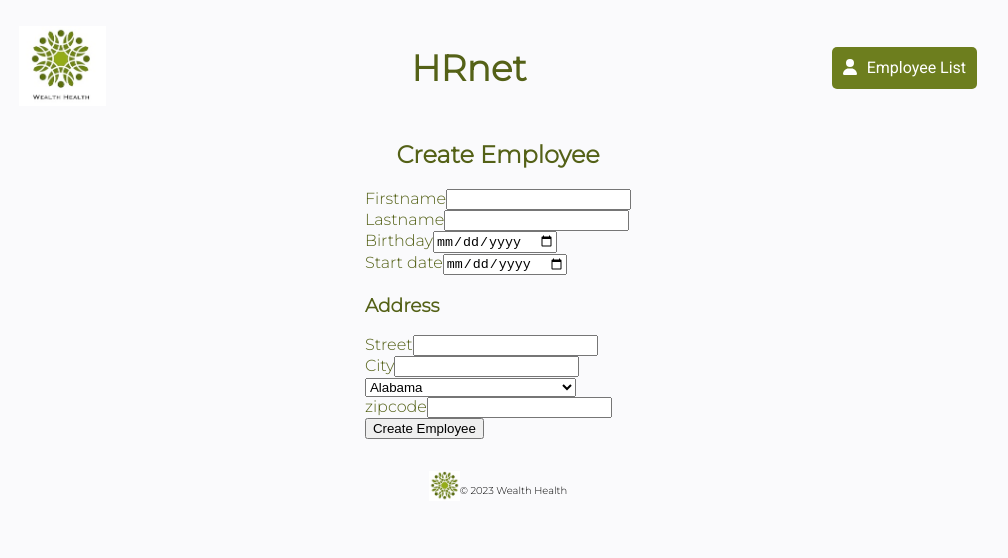
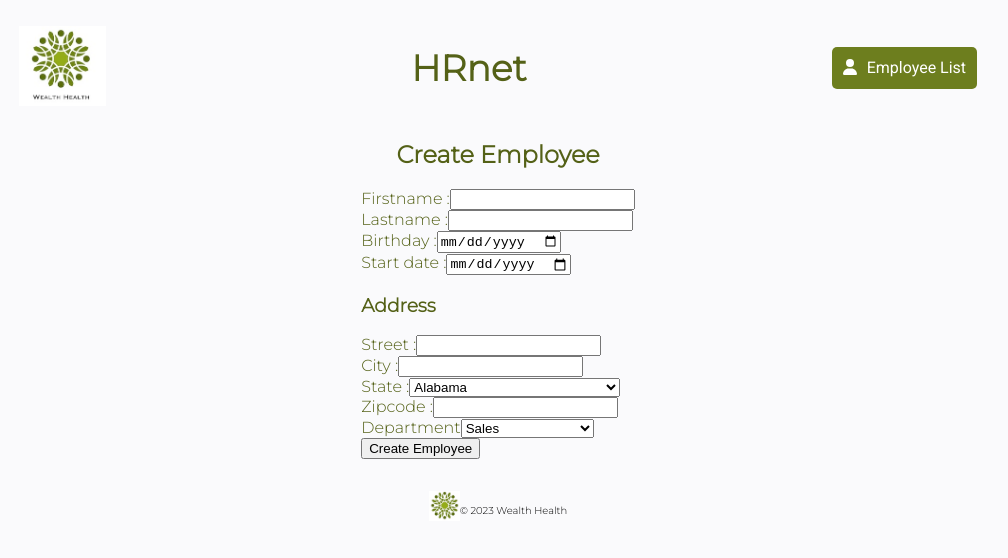
Before and after one commit to GrigoriSchneider/hrnet-react-, a React (Create React App) app: page / in a window 1280 px wide. Shown: the top 558 px of the page, without its empty margins (142-1150 px from the left). Built offline with nearby package versions, Linux system fonts and the light colour scheme.

Commit message:
added empoloyee slice

```diff
--- a/package.json
+++ b/package.json
@@ -14,6 +14,7 @@
     "react": "^18.2.0",
     "react-datepicker": "^4.11.0",
     "react-dom": "^18.2.0",
+    "react-hook-form": "^7.43.9",
     "react-redux": "^8.0.5",
     "react-router-dom": "^6.10.0",
     "react-scripts": "5.0.1",
--- a/src/pages/CreateEmployee/index.js
+++ b/src/pages/CreateEmployee/index.js
@@ -3,16 +3,18 @@ import { useForm, Controller } from "react-hook-form";
 
 import "./CreateEmployee.scss";
 import { states } from "../../datas/states";
+import { useDispatch } from "react-redux";
+import { createEmployee } from "../../store/slices/employeeSlice";
 
 const CreateEmployee = () => {
-  const [newEmployee, setNewEmployee] = useState({});
+  const dispatch = useDispatch();
 
   // useForm()
   const { register, formState, handleSubmit } = useForm();
 
   const onSubmit = (data) => {
+    dispatch(createEmployee(data));
     console.log(data);
-    console.log(states[0]);
   };
 
   return (
@@ -23,7 +25,7 @@ const CreateEmployee = () => {
         {/* person */}
         <section>
           <div className="input-wrapper">
-            <label htmlFor="firstname">Firstname</label>
+            <label htmlFor="firstname">Firstname :</label>
             <input
               type="text"
               id="firstname"
@@ -35,7 +37,7 @@ const CreateEmployee = () => {
           </div>
 
           <div className="input-wrapper">
-            <label htmlFor="lastname">Lastname</label>
+            <label htmlFor="lastname">Lastname :</label>
             <input
               type="text"
               id="lastname"
@@ -47,11 +49,11 @@ const CreateEmployee = () => {
           </div>
 
           <div className="input-wrapper">
-            <label htmlFor="lastname">Birthday</label>
+            <label htmlFor="birthday">Birthday :</label>
             <input
               type="date"
-              placeholder="birthday"
-              {...register("Date of Birth", {})}
+              id="birthday"
+              {...register("birthday", { required: true })}
             />
             {formState.errors.birthday && (
               <p style={{ color: "red" }}>Birthday is required</p>
@@ -59,11 +61,11 @@ const CreateEmployee = () => {
           </div>
 
           <div className="input-wrapper">
-            <label htmlFor="lastname">Start date</label>
+            <label htmlFor="startdate">Start date :</label>
             <input
               type="date"
-              placeholder="startdate"
-              {...register("Start Date", {})}
+              id="startdate"
+              {...register("startdate", { required: true })}
             />
             {formState.errors.startdate && (
               <p style={{ color: "red" }}>Start date is required</p>
@@ -76,7 +78,7 @@ const CreateEmployee = () => {
           <h3>Address</h3>
 
           <div className="input-wrapper">
-            <label htmlFor="street">Street</label>
+            <label htmlFor="street">Street :</label>
             <input
               type="text"
               id="street"
@@ -88,7 +90,7 @@ const CreateEmployee = () => {
           </div>
 
           <div className="input-wrapper">
-            <label htmlFor="city">City</label>
+            <label htmlFor="city">City :</label>
             <input
               type="text"
               id="city"
@@ -99,6 +101,8 @@ const CreateEmployee = () => {
             )}
           </div>
 
+          <div className="input-wrapper">
+            <label htmlFor="state">State :</label>
             <select placeholder="Alabama" {...register("state")} id="state">
               {states.map((state, i) => (
                 <option value={state.name} key={i}>
@@ -106,19 +110,37 @@ const CreateEmployee = () => {
                 </option>
               ))}
             </select>
-        </section>
+          </div>
 
           <div className="input-wrapper">
-          <label htmlFor="zipcode">zipcode</label>
+            <label htmlFor="zipcode">Zipcode :</label>
             <input
               type="number"
               id="zipcode"
               {...register("zipcode", { required: true })}
             />
             {formState.errors.zipcode && (
-            <p style={{ color: "red" }}>zipcode is required</p>
+              <p style={{ color: "red" }}>Zipcode is required</p>
             )}
           </div>
+        </section>
+
+        <section>
+          <div className="input-wrapper">
+            <label htmlFor="department">Department</label>
+            <select
+              placeholder="Sales"
+              {...register("department")}
+              id="department"
+            >
+              <option>Sales</option>
+              <option>Marketing</option>
+              <option>Engineering</option>
+              <option>Human Resources</option>
+              <option>Legal</option>
+            </select>
+          </div>
+        </section>
 
         <button type="submit" className="sign-in-button">
           Create Employee
--- a/src/pages/EmployeeList/index.js
+++ b/src/pages/EmployeeList/index.js
@@ -1,7 +1,14 @@
 import React from "react";
+import { useSelector } from "react-redux";
 
-const index = () => {
-  return <div>hi from Employeelist</div>;
+const EmployeeList = () => {
+  const state = useSelector((state) => state);
+
+  return (
+    <div>
+      <pre>{JSON.stringify(state, null, 2)}</pre>
+    </div>
+  );
 };
 
-export default index;
+export default EmployeeList;
--- /dev/null
+++ b/src/store/slices/employeeSlice.js
@@ -0,0 +1,21 @@
+import { createSlice } from "@reduxjs/toolkit";
+
+const options = {
+  name: "employeeList",
+  initialState: {
+    employees: [],
+  },
+
+  reducers: {
+    createEmployee: (state, action) => {
+      state.employees.push(action.payload);
+    },
+  },
+};
+
+export const employeeSlice = createSlice(options);
+
+export const { createEmployee } = employeeSlice.actions;
+const employeeReducer = employeeSlice.reducer;
+
+export { employeeReducer };
--- a/src/store/store.js
+++ b/src/store/store.js
@@ -1,5 +1,8 @@
 import { configureStore } from "@reduxjs/toolkit";
+import { employeeReducer } from "./slices/employeeSlice";
 
 export const store = configureStore({
-  reducer: {},
+  reducer: {
+    employeeList: employeeReducer,
+  },
 });
```
Lines whose indentation alone changed are shown as unchanged.
